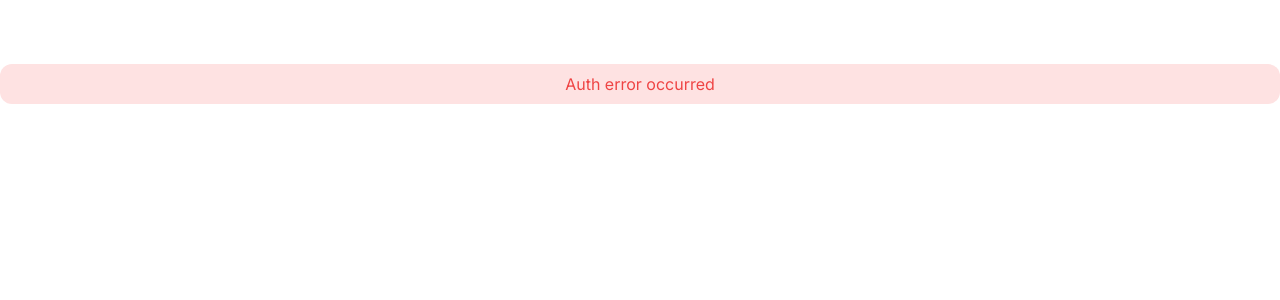
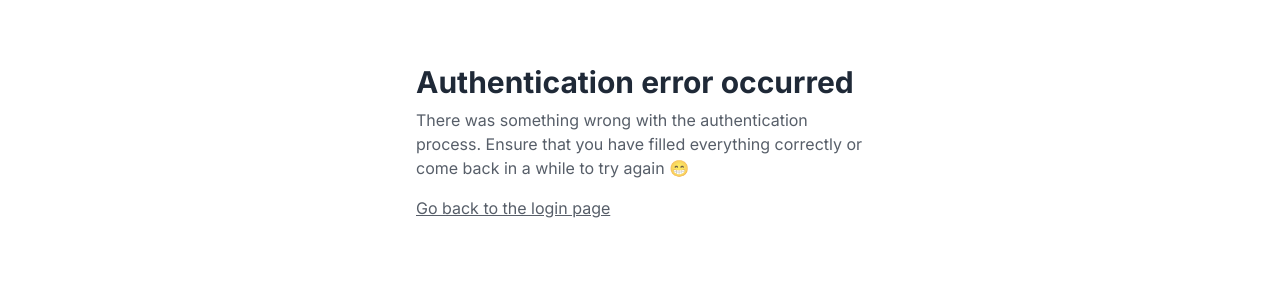
Before and after one commit to mateuszmanczak04/notecal, a Next.js app: page /auth/error in a window 1280 px wide. Shown: the top 300 px of the page. Built offline with nearby package versions, Linux system fonts and the light colour scheme; no server answers.

Commit message:
Fix look of /auth/error page

```diff
--- a/src/app/auth/error/page.tsx
+++ b/src/app/auth/error/page.tsx
@@ -1,5 +1,5 @@
-import ErrorMessage from '@/components/common/error-message';
 import { Metadata } from 'next';
+import Link from 'next/link';
 
 export const metadata: Metadata = {
 	title: 'An error occurred',
@@ -9,7 +9,18 @@ export const metadata: Metadata = {
 };
 
 const page = () => {
-	return <ErrorMessage>Auth error occurred</ErrorMessage>;
+	return (
+		<main className='mx-auto  max-w-lg px-4'>
+			<h1 className='px-4 text-3xl font-bold'>Authentication error occurred</h1>
+			<p className='mt-2 px-4 opacity-75'>
+				There was something wrong with the authentication process. Ensure that you have filled everything
+				correctly or come back in a while to try again 😁
+			</p>
+			<Link href='/auth/login' className='mt-4 block px-4 underline opacity-75'>
+				Go back to the login page
+			</Link>
+		</main>
+	);
 };
 
 export default page;
--- a/src/routes.ts
+++ b/src/routes.ts
@@ -2,6 +2,7 @@ export const publicRoutes: string[] = [
 	'/auth/confirm-email',
 	'/auth/confirm-email/invalid-token',
 	'/auth/confirm-email/success',
+	'/auth/error',
 ];
 
 export const authRoutes: string[] = [
```
